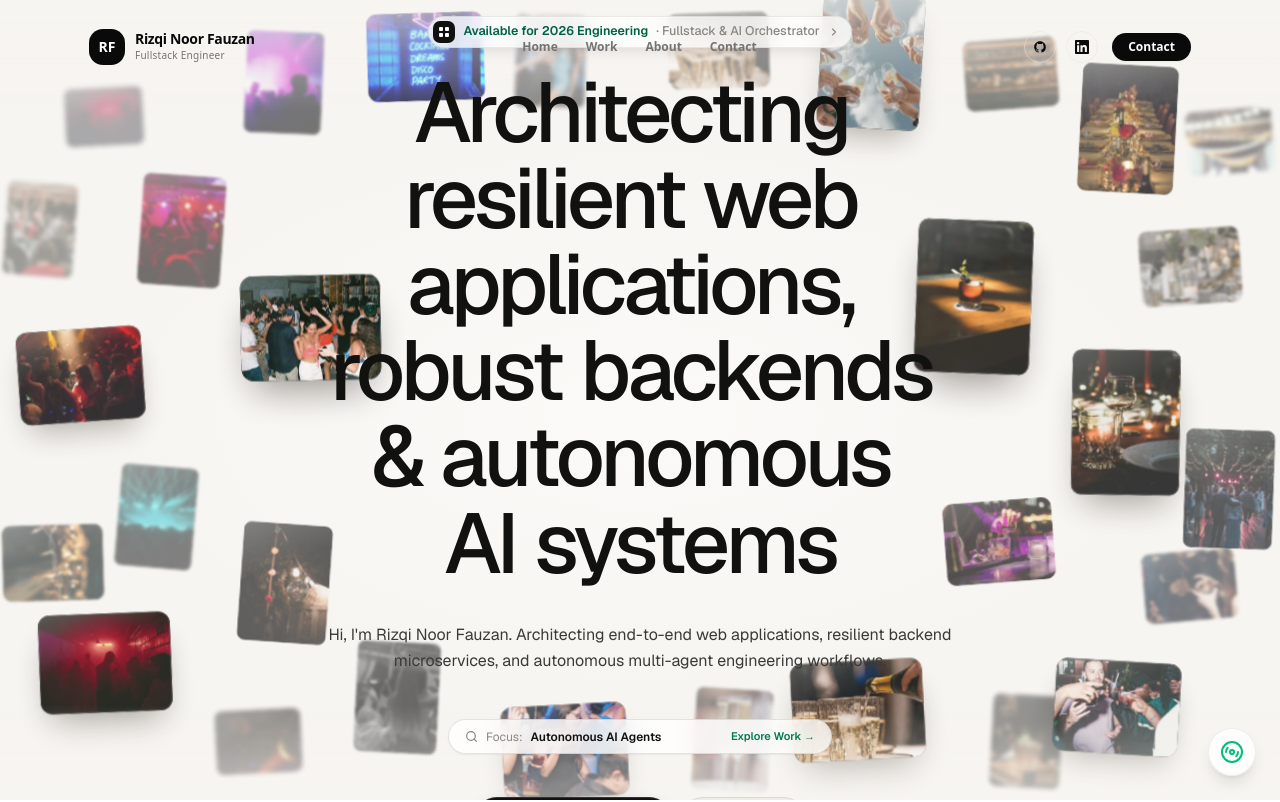
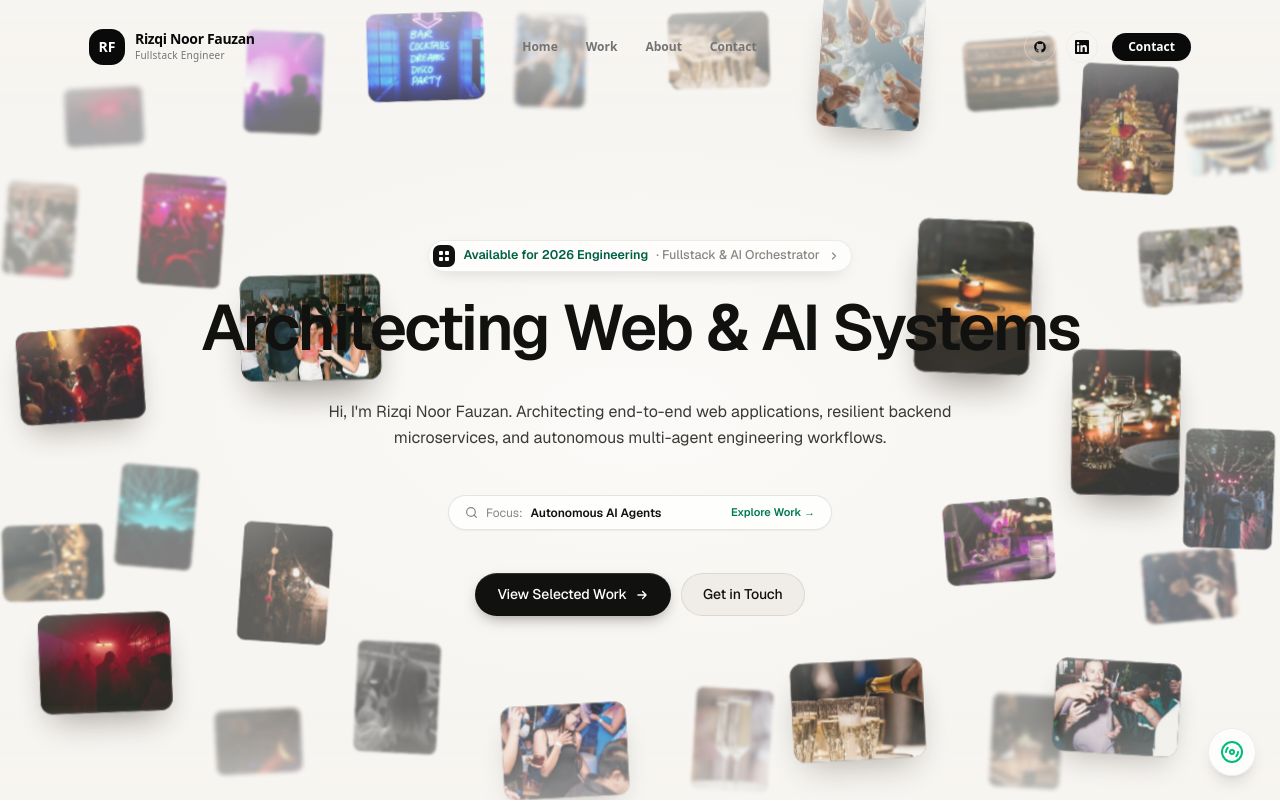
Before and after one commit to janfdev/janfportofolio, a Next.js app: page / in a window 1280 px wide. Shown: the top 802 px of the page. Built offline with nearby package versions, Linux system fonts and the light colour scheme; no server answers.

Commit message:
refactor(hero): shorten hero headline to 'Architecting Web & AI Systems' and optimize typography balance

```diff
--- a/components/blocx/PartylabsHero.tsx
+++ b/components/blocx/PartylabsHero.tsx
@@ -20,7 +20,7 @@ const EASE = [0.16, 1, 0.3, 1] as const;
 const PHOTO_DIR = "/blocx/partylabs-hero";
 const PHOTO_COUNT = 30;
 
-const TITLE = "Architecting resilient web applications, robust backends & autonomous AI systems";
+const TITLE = "Architecting Web & AI Systems";
 
 const IDEAS = [
   "Smartseum Platform",
--- a/components/blocx/partylabs-hero.css
+++ b/components/blocx/partylabs-hero.css
@@ -464,13 +464,13 @@
 }
 
 .plh-title {
-  max-width: 11.5ch;
+  max-width: clamp(14ch, 75vw, 22ch);
   margin: 0;
   color: var(--plh-ink);
-  font-size: min(clamp(2.6rem, 6.6vw, 6.4rem), 11.5vh);
-  font-weight: 500;
-  line-height: 1.02;
-  letter-spacing: -0.048em;
+  font-size: min(clamp(2.2rem, 5vw, 4.2rem), 8.5vh);
+  font-weight: 600;
+  line-height: 1.08;
+  letter-spacing: -0.04em;
   text-wrap: balance;
 }
 .plh-title__w {
```
